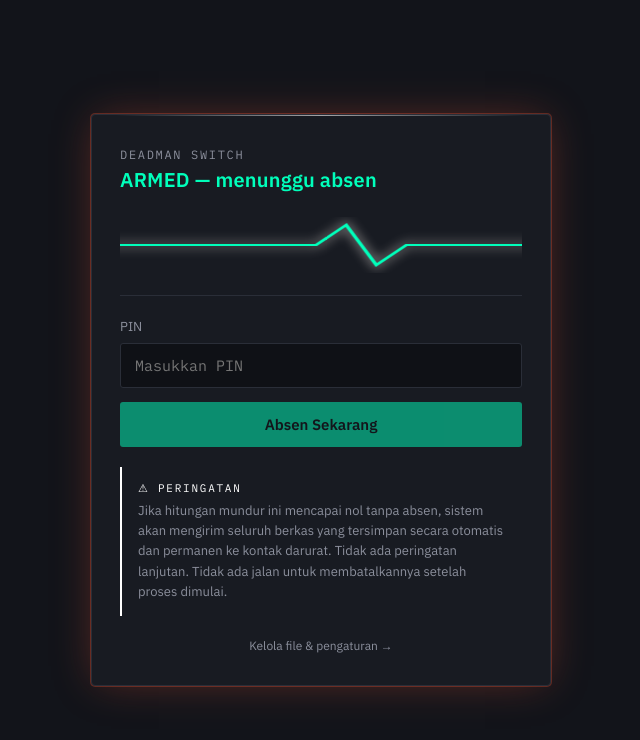
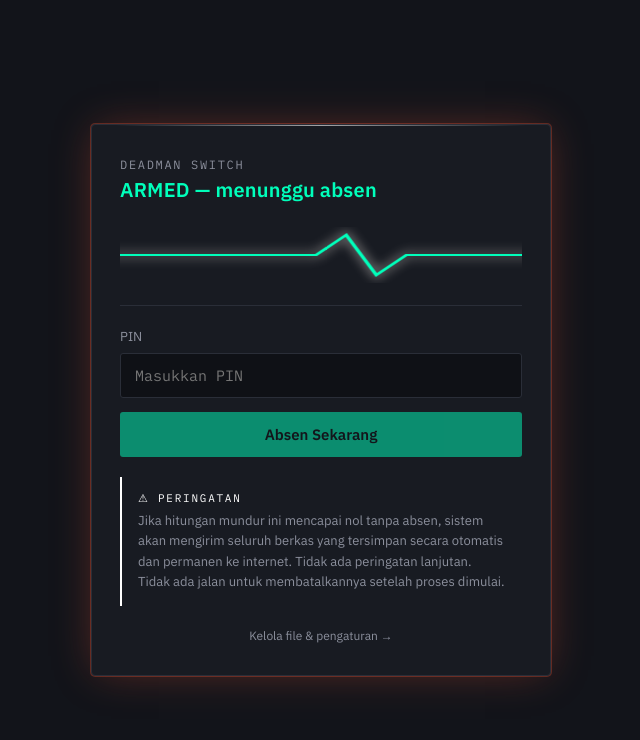
Before and after one commit to zero-route/DeadMan-Switch, a Next.js app: page / in a window 1280 px wide. Shown: the top 740 px of the page, without its empty margins (319-959 px from the left). Built offline with nearby package versions, Linux system fonts and the light colour scheme; no server answers.

Commit message:
edit twxt page.tsx

```diff
--- a/app/page.tsx
+++ b/app/page.tsx
@@ -134,8 +134,7 @@ export default function Home() {
   <p className="warning-label">⚠ PERINGATAN</p>
   <p className="warning-text">
     Jika hitungan mundur ini mencapai nol tanpa absen, sistem akan mengirim
-    seluruh berkas yang tersimpan secara otomatis dan permanen ke kontak
-    darurat. Tidak ada peringatan lanjutan. Tidak ada jalan untuk
+    seluruh berkas yang tersimpan secara otomatis dan permanen ke internet. Tidak ada peringatan lanjutan. Tidak ada jalan untuk
     membatalkannya setelah proses dimulai.
   </p>
 </div>
```
